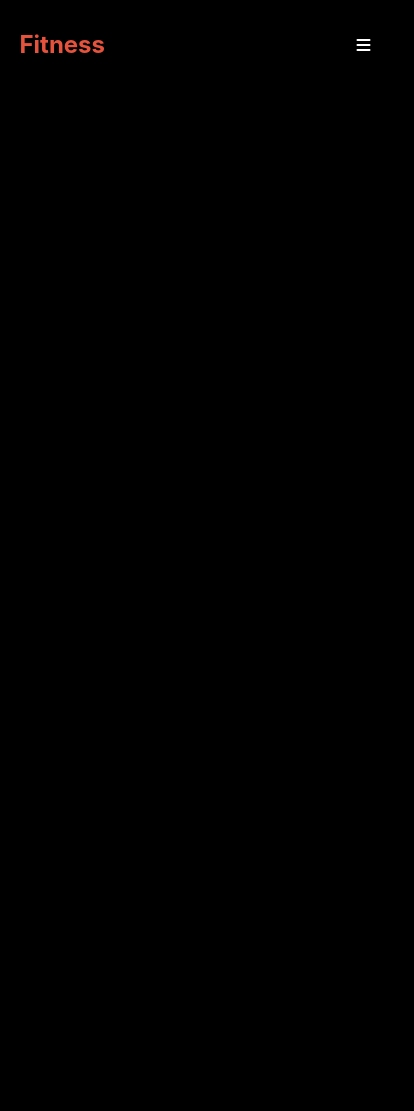
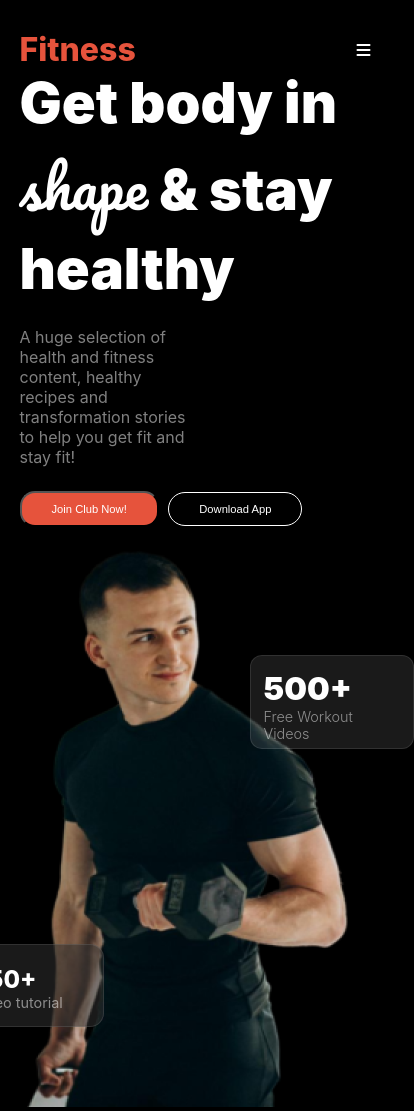
Before and after one commit to Farhanasharna2000/Assignment-2, a plain HTML site: page index.html in a window 390 px wide. Shown: the whole page, 414 px wide, since content can reach past the window. Before the commit the page ends 844 px from the top, so only its background shows below. Drawn offline with Linux system fonts and the light colour scheme.

Commit message:
added banner section & made responsive

```diff
--- a/index.html
+++ b/index.html
@@ -5,16 +5,18 @@
         <meta name="viewport" content="width=device-width, initial-scale=1.0">
         <title>Assignment-2</title>
         <link rel="stylesheet" href="styles/style.css">
+        <link rel="preconnect" href="https://fonts.googleapis.com">
+<link rel="preconnect" href="https://fonts.gstatic.com" crossorigin>
+<link href="https://fonts.googleapis.com/css2?family=Pacifico&display=swap" rel="stylesheet">
         <script src="https://kit.fontawesome.com/eca9545c87.js"
             crossorigin="anonymous"></script>
-        <!-- <script src="https://kit.fontawesome.com/eca9545c87.js" crossorigin="anonymous"></script> -->
-    </head>
-    <body class="inter">
+            </head>
+    <body class="inter" >
         <header class="container">
             <!-- navbar start here  -->
             <nav class="navbar-container display-flex">
-                <div class="navbar-title">
-                    <h1 class="color-1">Fitness</h1>
+                <div class="navbar">
+                    <h2 class="navbar-title color-1">Fitness</h2>
                 </div>
                 <div class="menubar">
                     <ul class="list display-flex">
@@ -28,10 +30,34 @@
                 <div class="bar">
                     <i class="fa-solid fa-bars color-2"></i>
                 </div>
-
             </nav>
             <!-- navbar end here  -->
+<!-- banner start here  -->
+<div class="banner-container display-flex">
+    <div class="banner">
+        <h1 class="color-2 banner-title">Get body in <br> <span class="pacifico">shape</span> & stay <br>healthy
+        </h1>
+    <p class="banner-description color-3">A huge selection of health and fitness content, healthy recipes and transformation stories to help you get fit and stay fit!</p>
+    <button class=" btn color-2 ">Join Club Now!</button>
+    <button class="btn-primary color-2 ">Download App</button>
+    </div>
+    <div class="banner-img">
+        <img src="images/Images 2.png" alt="">
+        <div class="five-hundred ">
+            <h2 class="title color-2">500+</h2>
+            <div class="sub-title color-3">Free Workout Videos</div>
+        </div>
+        <div class="three-hudred">
+            <h2 class="heading color-2">350+</h2>
+            <div class="sub-heading color-3">Video tutorial</div>
+        </div>
+    </div>
 
+</div>
+
+
+
+<!-- banner end here  -->
         </header>
         <main>
 
--- a/styles/style.css
+++ b/styles/style.css
@@ -1,15 +1,18 @@
 * {
     margin: 0;
     padding: 0;
-    background-color: black;
-
 }
 
-@import url('https://fonts.googleapis.com/css2?family=Dancing+Script:wght@400..700&display=swap');
-@import url('https://fonts.googleapis.com/css2?family=Dancing+Script:wght@400..700&family=Inter:wght@100..900&display=swap');
+@import url('https://fonts.googleapis.com/css2?family=Inter:wght@100..900&display=swap');
 
-.dancing-script {
-    font-family: "Dancing Script", cursive;
+.inter {
+    font-family: "Inter", sans-serif;
+}
+
+.pacifico {
+    font-family: "Pacifico", cursive;
+    font-weight: 400;
+    font-style: normal;
 }
 
 .inter {
@@ -17,6 +20,10 @@
 }
 
 /* common styles */
+body {
+    background-color: black;
+}
+
 .color-1 {
     color: rgb(230, 83, 60);
 }
@@ -38,7 +45,7 @@
     margin: 0 auto;
 }
 
-.btn-primary {}
+
 
 /* navbar styles */
 .navbar-container {
@@ -46,6 +53,7 @@
     align-items: center;
     margin-top: 30px;
 }
+
 .menubar {
     border: 1px solid rgba(255, 255, 255, 0.1);
     border-radius: 39px;
@@ -55,6 +63,11 @@
 .list {
     gap: 50px;
     align-items: center;
+}
+
+.navbar-title {
+    font-size: 2rem;
+    font-weight: 800;
 }
 
 .menubar ul li {
@@ -76,9 +89,90 @@
     border-radius: 15px;
 }
 
+.btn {
+    background-color: rgb(230, 83, 60);
+    padding: 10px 30px;
+    border-radius: 15px;
+    font-size: .7rem;
 
+}
 
+/* banner styles */
+.banner-container {
+    justify-content: space-between;
+    align-items: center;
+}
 
+.banner-title {
+    font-size: 3.5rem;
+    font-weight: 900;
+}
+
+.banner-description {
+    margin: 24px 0;
+    max-width: 50%;
+}
+
+.banner-img img {
+    width: 100%;
+}
+
+.banner-img {
+    position: relative;
+}
+
+.btn-primary {
+    border: 1px solid rgb(255, 255, 255);
+    background-color: transparent;
+    padding: 10px 30px;
+    border-radius: 30px;
+    margin-left: 5px;
+    font-size: .7rem;
+}
+
+.five-hundred {
+    position: absolute;
+    top: 128px;
+    right: -44px;
+    width: 136px;
+    height: 66px;
+    border: 1px solid rgba(255, 255, 255, 0.1);
+    border-radius: 12px;
+    background-color: rgba(255, 255, 255, 0.1);
+    padding: 13px;
+}
+
+.title {
+    font-size: 2rem;
+    font-weight: 900;
+}
+
+.sub-title {
+    font-size: 0.9rem;
+    font-weight: 300;
+}
+
+.three-hudred {
+    position: absolute;
+    height: 41px;
+    width: 110px;
+    padding: 20px;
+    border: 1px solid rgba(255, 255, 255, 0.1);
+    border-radius: 14px;
+    background-color: rgba(48, 48, 48, 0.54);
+    top: 417px;
+    left: -69px;
+}
+
+.heading {
+    font-size: 1.5rem;
+    font-weight: 800;
+}
+
+.sub-heading {
+    font-size: .9rem;
+    font-weight: 400;
+}
 
 @media screen and (max-width:576px) {
 
@@ -90,4 +184,8 @@
         display: none;
     }
 
+    .banner-container {
+        flex-direction: column;
+    }
+
 }
```
